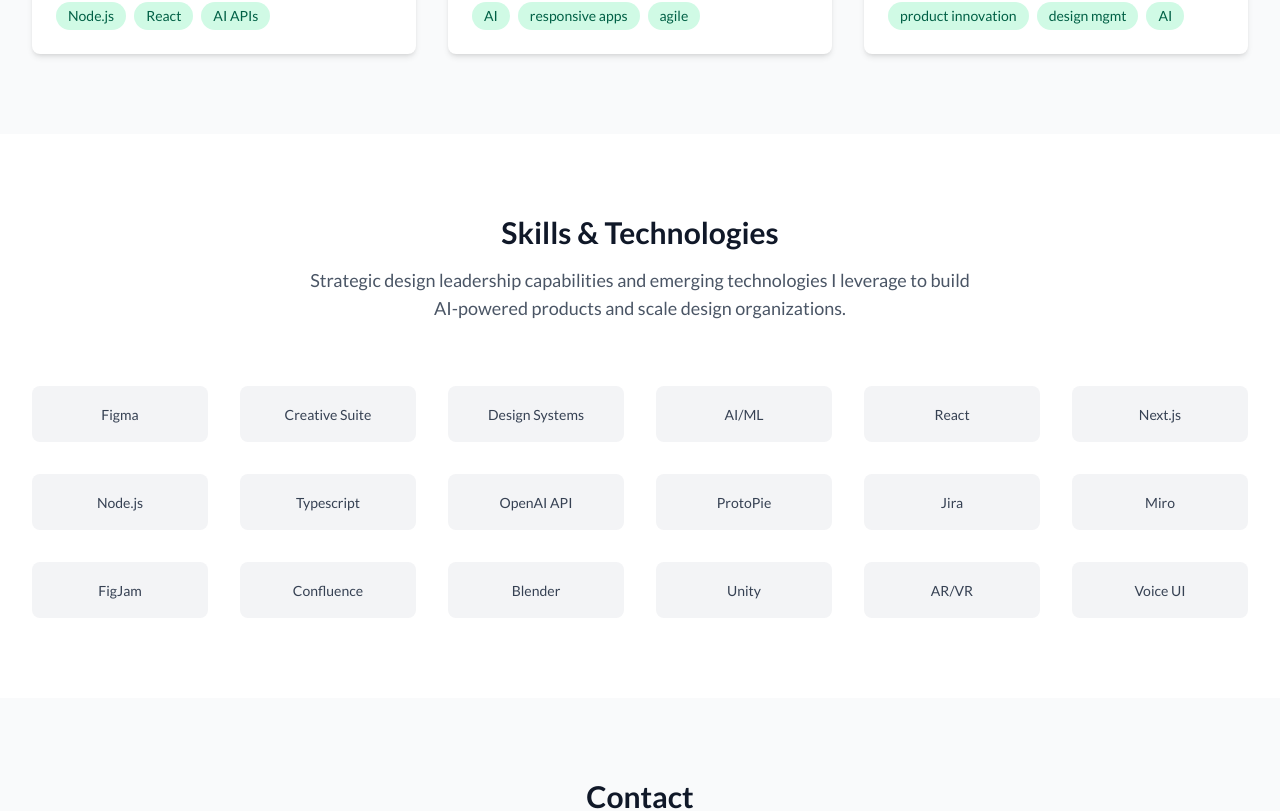
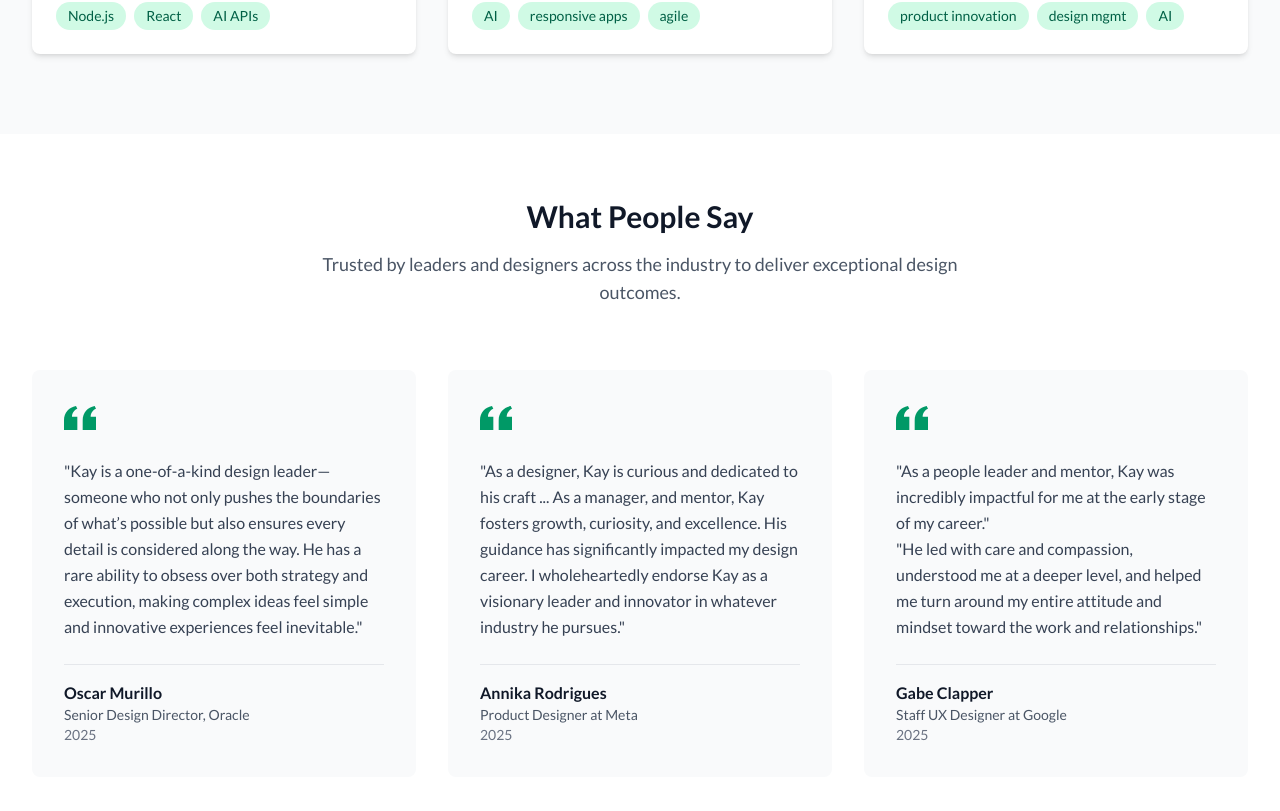
Before and after one commit to Kayhofm/Portfolio02, a Next.js app: page / in a window 1280 px wide. Shown: the part 1290-2101 px from the top of the page. Built offline with nearby package versions, Linux system fonts and the light colour scheme.

Commit message:
Added recommendations section

```diff
--- a/src/app/page.tsx
+++ b/src/app/page.tsx
@@ -51,8 +51,77 @@
         </div>
       </section>
 
+      {/* Recommendations Section */}
+      <section className="py-16 bg-white dark:bg-gray-800">
+        <div className="max-w-7xl mx-auto px-4 sm:px-6 lg:px-8">
+          <div className="text-center mb-16">
+            <h2 className="text-3xl font-bold text-gray-900 dark:text-white mb-4">
+              What People Say
+            </h2>
+            <p className="text-lg text-gray-600 dark:text-gray-300 max-w-2xl mx-auto">
+              Trusted by leaders and designers across the industry to deliver exceptional design outcomes.
+            </p>
+          </div>
+
+          <div className="grid grid-cols-1 md:grid-cols-3 gap-8">
+            {/* Recommendation 1 */}
+            <div className="bg-gray-50 dark:bg-gray-700 rounded-lg p-8 relative">
+              <div className="mb-6">
+                <svg className="w-8 h-8 text-emerald-600 dark:text-emerald-400" fill="currentColor" viewBox="0 0 24 24">
+                  <path d="M14.017 21v-7.391c0-5.704 3.731-9.57 8.983-10.609l.995 2.151c-2.432.917-3.995 3.638-3.995 5.849h4v10h-9.983zm-14.017 0v-7.391c0-5.704 3.748-9.57 9-10.609l.996 2.151c-2.433.917-3.996 3.638-3.996 5.849h4v10h-10z"/>
+                </svg>
+              </div>
+              <blockquote className="text-gray-700 dark:text-gray-300 mb-6 leading-relaxed">
+                "Kay is a one-of-a-kind design leader—someone who not only pushes the boundaries of what’s possible but also ensures every detail is considered along the way. He has a rare ability to obsess over both strategy and execution, making complex ideas feel simple and innovative experiences feel inevitable."
+              </blockquote>
+              <div className="border-t border-gray-200 dark:border-gray-600 pt-4">
+                <div className="font-semibold text-gray-900 dark:text-white">Oscar Murillo</div>
+                <div className="text-sm text-gray-600 dark:text-gray-400">Senior Design Director, Oracle</div>
+                <div className="text-sm text-gray-500 dark:text-gray-500">2025</div>
+              </div>
+            </div>
+
+            {/* Recommendation 2 */}
+            <div className="bg-gray-50 dark:bg-gray-700 rounded-lg p-8 relative">
+              <div className="mb-6">
+                <svg className="w-8 h-8 text-emerald-600 dark:text-emerald-400" fill="currentColor" viewBox="0 0 24 24">
+                  <path d="M14.017 21v-7.391c0-5.704 3.731-9.57 8.983-10.609l.995 2.151c-2.432.917-3.995 3.638-3.995 5.849h4v10h-9.983zm-14.017 0v-7.391c0-5.704 3.748-9.57 9-10.609l.996 2.151c-2.433.917-3.996 3.638-3.996 5.849h4v10h-10z"/>
+                </svg>
+              </div>
+              <blockquote className="text-gray-700 dark:text-gray-300 mb-6 leading-relaxed">
+                "As a designer, Kay is curious and dedicated to his craft ...
+                As a manager, and mentor, Kay fosters growth, curiosity, and excellence. His guidance has significantly impacted my design career. I wholeheartedly endorse Kay as a visionary leader and innovator in whatever industry he pursues."
+              </blockquote>
+              <div className="border-t border-gray-200 dark:border-gray-600 pt-4">
+                <div className="font-semibold text-gray-900 dark:text-white">Annika Rodrigues</div>
+                <div className="text-sm text-gray-600 dark:text-gray-400">Product Designer at Meta</div>
+                <div className="text-sm text-gray-500 dark:text-gray-500">2025</div>
+              </div>
+            </div>
+
+            {/* Recommendation 3 */}
+            <div className="bg-gray-50 dark:bg-gray-700 rounded-lg p-8 relative">
+              <div className="mb-6">
+                <svg className="w-8 h-8 text-emerald-600 dark:text-emerald-400" fill="currentColor" viewBox="0 0 24 24">
+                  <path d="M14.017 21v-7.391c0-5.704 3.731-9.57 8.983-10.609l.995 2.151c-2.432.917-3.995 3.638-3.995 5.849h4v10h-9.983zm-14.017 0v-7.391c0-5.704 3.748-9.57 9-10.609l.996 2.151c-2.433.917-3.996 3.638-3.996 5.849h4v10h-10z"/>
+                </svg>
+              </div>
+              <blockquote className="text-gray-700 dark:text-gray-300 mb-6 leading-relaxed">
+                "As a people leader and mentor, Kay was incredibly impactful for me at the early stage of my career."<br />
+                "He led with care and compassion, understood me at a deeper level, and helped me turn around my entire attitude and mindset toward the work and relationships."
+              </blockquote>
+              <div className="border-t border-gray-200 dark:border-gray-600 pt-4">
+                <div className="font-semibold text-gray-900 dark:text-white">Gabe Clapper</div>
+                <div className="text-sm text-gray-600 dark:text-gray-400">Staff UX Designer at Google</div>
+                <div className="text-sm text-gray-500 dark:text-gray-500">2025</div>
+              </div>
+            </div>
+          </div>
+        </div>
+      </section>
+
       {/* Skills Section */}
-      <section className="py-20 bg-white dark:bg-gray-800">
+      <section className="py-16 bg-white dark:bg-gray-800">
         <div className="max-w-7xl mx-auto px-4 sm:px-6 lg:px-8">
           <div className="text-center mb-16">
             <h2 className="text-3xl font-bold text-gray-900 dark:text-white mb-4">
```
